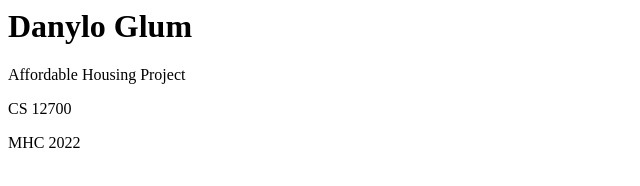
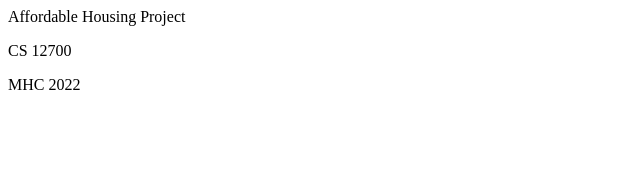
Before and after one commit to Danylolev/Danylolev, a plain HTML site: page index.html in a window 1280 px wide. Shown: the whole page, without its empty margins (0-640 px from the left). Drawn offline with Linux system fonts and the light colour scheme.

Commit message:
Update index.html

```diff
--- a/index.html
+++ b/index.html
@@ -1,6 +1,6 @@
 <html>
 <head>
-  <h1>Danylo Glum</h1>
+  <title>Danylo Glum</title>
 </head>
 <body>
   <p>Affordable Housing Project</p>
```
